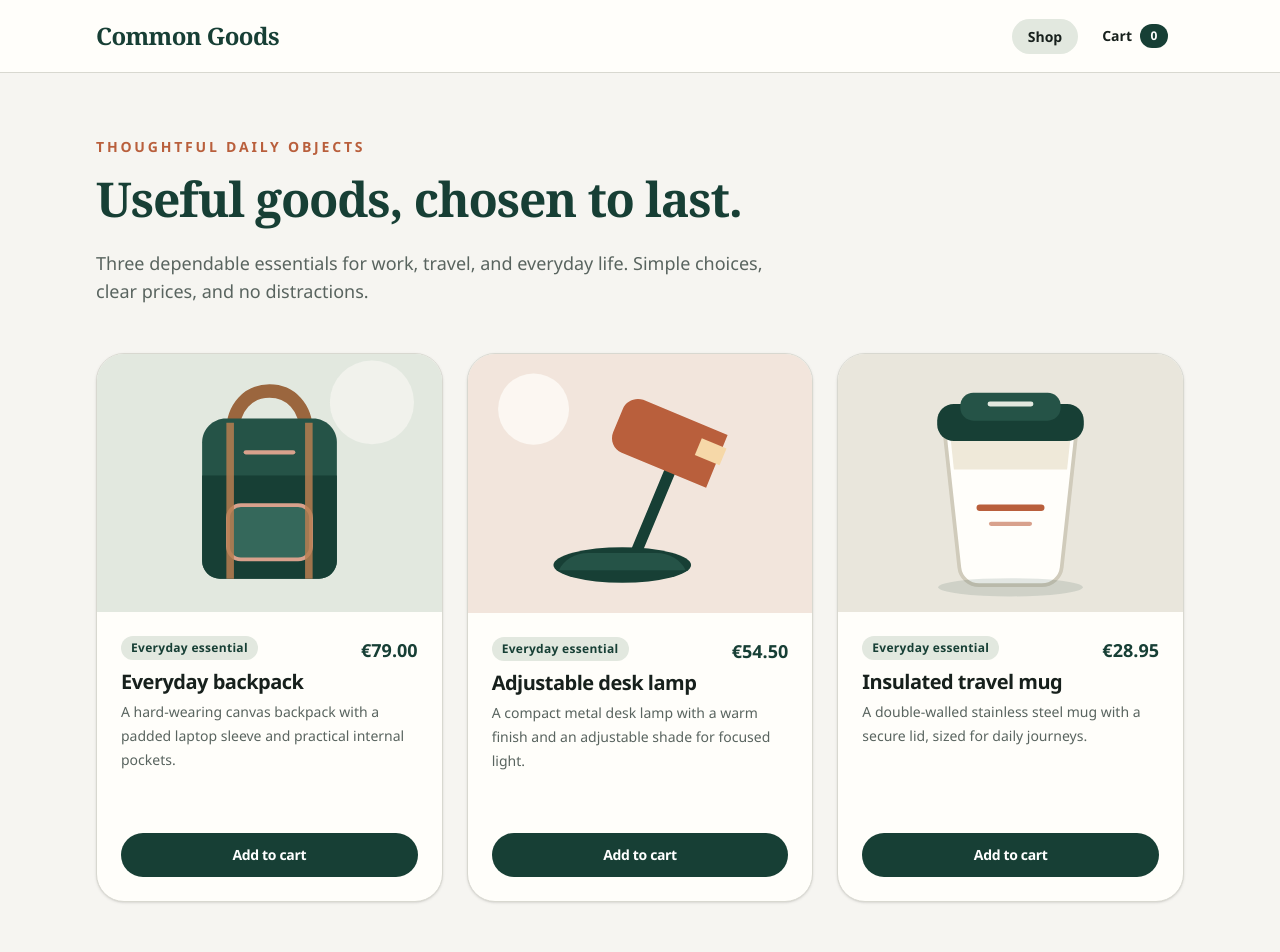
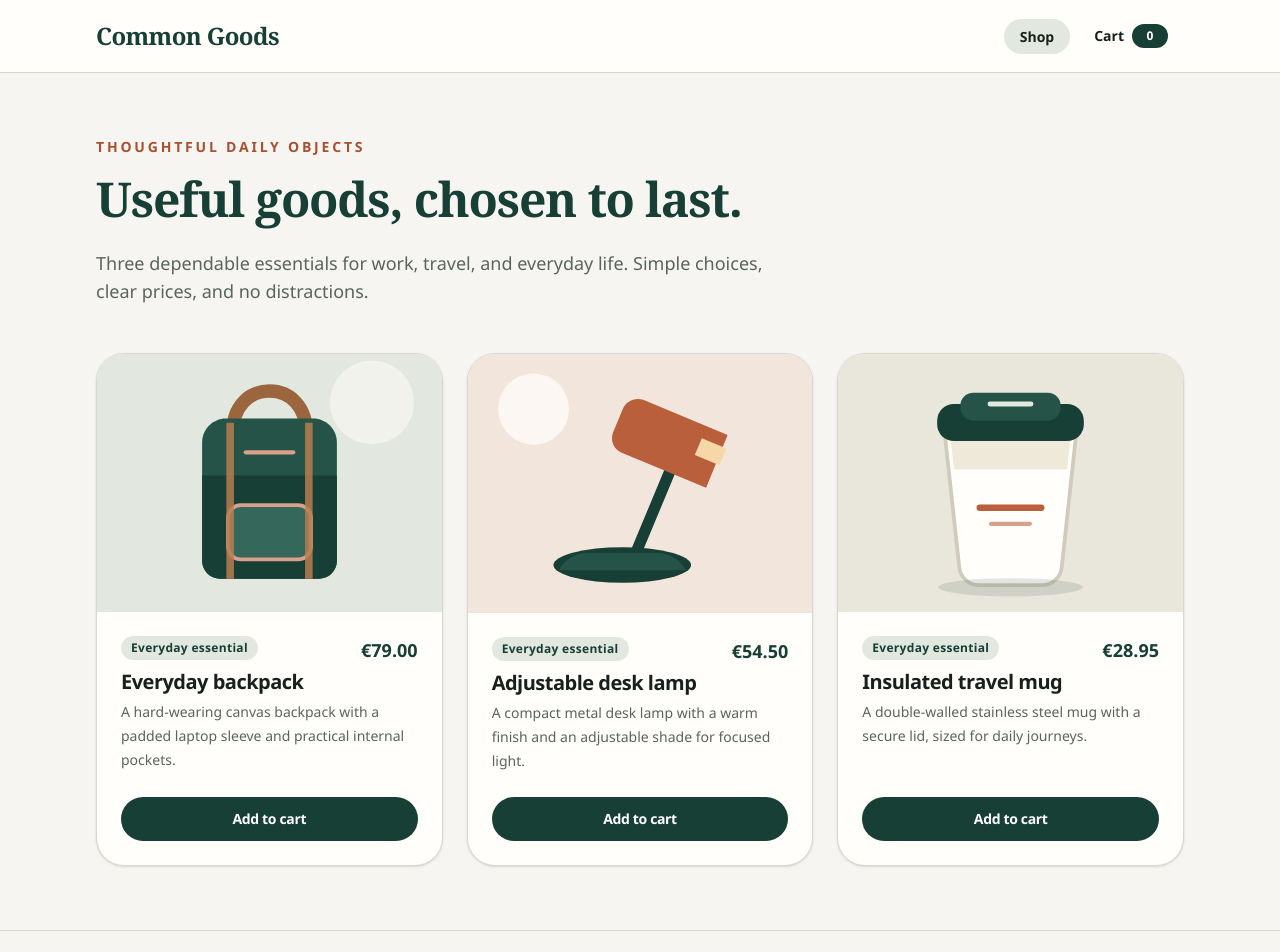
Before and after one commit to eatbas/ecomm-demo-no-payment, a React (Vite) app: page / in a window 1280 px wide. Shown: the top 952 px of the page. Built offline with nearby package versions, Linux system fonts and the light colour scheme.

Commit message:
fix: Keep catalogue cards stable and readable
Move add-to-cart confirmation off-layout, disable further adds at the quantity cap, stretch cards in the grid, and darken the accent so small text meets contrast.

```diff
--- a/src/components/layout/AppHeader.tsx
+++ b/src/components/layout/AppHeader.tsx
@@ -13,7 +13,7 @@ export function AppHeader() {
 
   return (
     <header className="border-b border-border bg-card/95">
-      <div className="mx-auto flex w-full max-w-6xl items-center justify-between gap-4 px-4 py-4 sm:px-6 lg:px-8">
+      <div className="mx-auto flex min-h-16 w-full max-w-6xl items-center justify-between gap-4 px-4 py-4 sm:px-6 lg:px-8">
         <Link
           to="/"
           className="rounded-md font-display text-xl font-bold tracking-tight text-primary outline-none focus-visible:ring-2 focus-visible:ring-ring focus-visible:ring-offset-2 focus-visible:ring-offset-background sm:text-2xl"
@@ -21,7 +21,7 @@ export function AppHeader() {
           Common Goods
         </Link>
 
-        <nav aria-label="Primary navigation">
+        <nav aria-label="Primary navigation" className="shrink-0">
           <ul className="flex items-center gap-1 sm:gap-2">
             <li>
               <NavLink
@@ -47,7 +47,10 @@ export function AppHeader() {
                 }
               >
                 <span>Cart</span>
-                <Badge aria-hidden="true" className="min-w-7 justify-center px-2">
+                <Badge
+                  aria-hidden="true"
+                  className="min-w-[2.25rem] justify-center px-2 tabular-nums"
+                >
                   {itemCount}
                 </Badge>
               </NavLink>
--- a/src/components/products/ProductCard.tsx
+++ b/src/components/products/ProductCard.tsx
@@ -4,13 +4,13 @@ import { Badge } from "@/components/ui/badge";
 import { Button } from "@/components/ui/button";
 import {
   Card,
-  CardContent,
   CardDescription,
   CardFooter,
   CardHeader,
   CardTitle,
 } from "@/components/ui/card";
 import { useCart } from "@/features/cart/CartContext";
+import { MAX_CART_QUANTITY } from "@/features/cart/cart.types";
 import { formatCurrency } from "@/lib/currency";
 import type { Product } from "@/types/product";
 
@@ -21,14 +21,26 @@ interface ProductCardProps {
 export function ProductCard({ product }: ProductCardProps) {
   const cart = useCart();
   const [confirmation, setConfirmation] = useState("");
+  const quantity =
+    cart.lines.find((line) => line.productId === product.id)?.quantity ?? 0;
+  const isAtQuantityLimit = quantity >= MAX_CART_QUANTITY;
 
   function handleAddToCart() {
+    if (isAtQuantityLimit) {
+      return;
+    }
+
     cart.addItem(product.id);
-    setConfirmation(`${product.name} added to your cart.`);
+    setConfirmation(
+      `${product.name} added to your cart. Quantity is now ${quantity + 1}.`,
+    );
   }
 
   return (
     <Card className="flex h-full flex-col overflow-hidden">
+      <p className="sr-only" role="status" aria-live="polite">
+        {confirmation}
+      </p>
       <div className="aspect-[4/3] overflow-hidden bg-secondary/60">
         <img
           src={product.imagePath}
@@ -48,23 +60,19 @@ export function ProductCard({ product }: ProductCardProps) {
         <CardTitle>{product.name}</CardTitle>
         <CardDescription>{product.description}</CardDescription>
       </CardHeader>
-      <CardContent className="pb-3">
-        <p
-          role="status"
-          aria-live="polite"
-          className="min-h-6 text-sm font-medium text-primary"
-        >
-          {confirmation}
-        </p>
-      </CardContent>
       <CardFooter>
         <Button
           type="button"
           className="w-full"
-          aria-label={`Add ${product.name} to cart`}
+          aria-label={
+            isAtQuantityLimit
+              ? `${product.name} cart limit reached`
+              : `Add ${product.name} to cart`
+          }
+          disabled={isAtQuantityLimit}
           onClick={handleAddToCart}
         >
-          Add to cart
+          {isAtQuantityLimit ? "Cart limit reached" : "Add to cart"}
         </Button>
       </CardFooter>
     </Card>
--- a/src/index.css
+++ b/src/index.css
@@ -13,12 +13,12 @@
   --color-secondary-foreground: #173f35;
   --color-muted: #ecebe6;
   --color-muted-foreground: #59645f;
-  --color-accent: #b95f3c;
+  --color-accent: #a94f32;
   --color-accent-foreground: #ffffff;
   --color-destructive: #a73535;
   --color-destructive-foreground: #ffffff;
   --color-border: #d8d8d0;
-  --color-ring: #b95f3c;
+  --color-ring: #a94f32;
 }
 
 @layer base {
--- a/src/pages/CataloguePage.tsx
+++ b/src/pages/CataloguePage.tsx
@@ -22,9 +22,9 @@ export function CataloguePage() {
         </div>
 
         <h2 className="sr-only">Available products</h2>
-        <ul className="mt-10 grid list-none gap-6 p-0 sm:grid-cols-2 lg:mt-12 lg:grid-cols-3">
+        <ul className="mt-10 grid list-none items-stretch gap-6 p-0 sm:grid-cols-2 lg:mt-12 lg:grid-cols-3">
           {products.map((product) => (
-            <li key={product.id}>
+            <li key={product.id} className="h-full">
               <ProductCard product={product} />
             </li>
           ))}
```
Also changed, not shown: 2 other files (tests, documents, lock files or other folders).
